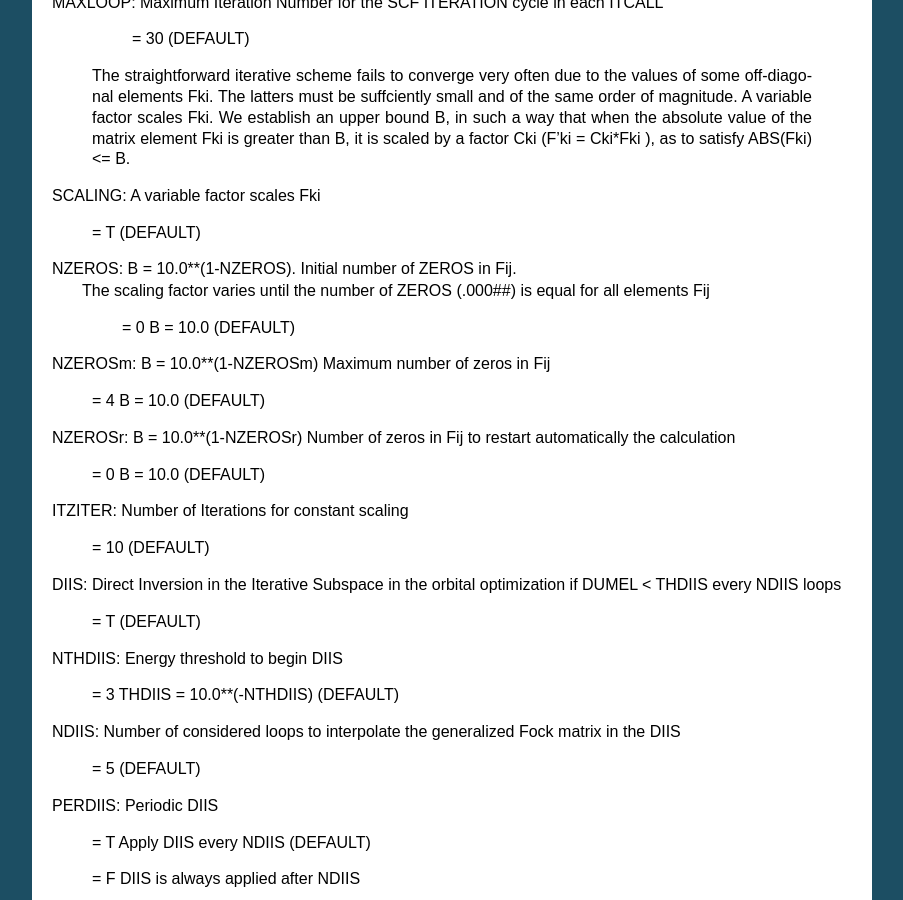
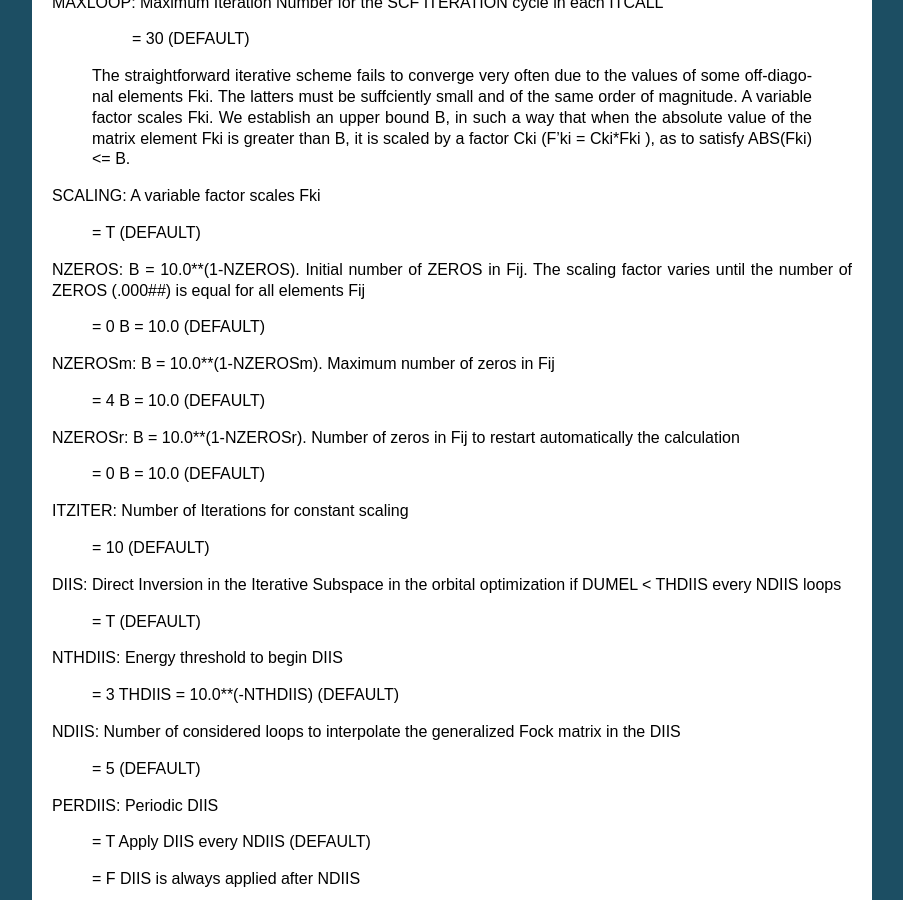
Before and after one commit to DoNOF/DoNOF-Documentation, a Sphinx documentation site: the page built from docs/input.rst, in a window 1280 px wide and 900 px high, scrolled down 3570 px. Shown: the whole window, without its empty margins (198-1101 px from the left). Built offline with Sphinx 7.4.7, drawn with Linux system fonts in a browser that asks for light colours.

```diff
--- a/docs/input.rst
+++ b/docs/input.rst
@@ -197,16 +197,15 @@ SCALING:             A variable factor scales Fki
 
                       = T      (DEFAULT)
 
-NZEROS:              B = 10.0**(1-NZEROS). Initial number of ZEROS in Fij.
-                     The scaling factor varies until the number of ZEROS (.000##) is equal for all elements Fij
+NZEROS:              B = 10.0**(1-NZEROS). Initial number of ZEROS in Fij. The scaling factor varies until the number of ZEROS (.000##) is equal for all elements Fij
 
                       = 0      B = 10.0 (DEFAULT)
 
-NZEROSm:             B = 10.0**(1-NZEROSm) Maximum number of zeros in Fij
+NZEROSm:             B = 10.0**(1-NZEROSm). Maximum number of zeros in Fij
 
                       = 4      B = 10.0 (DEFAULT)
 
-NZEROSr:             B = 10.0**(1-NZEROSr) Number of zeros in Fij to restart automatically the calculation
+NZEROSr:             B = 10.0**(1-NZEROSr). Number of zeros in Fij to restart automatically the calculation
 
                       = 0      B = 10.0 (DEFAULT)
 
```
